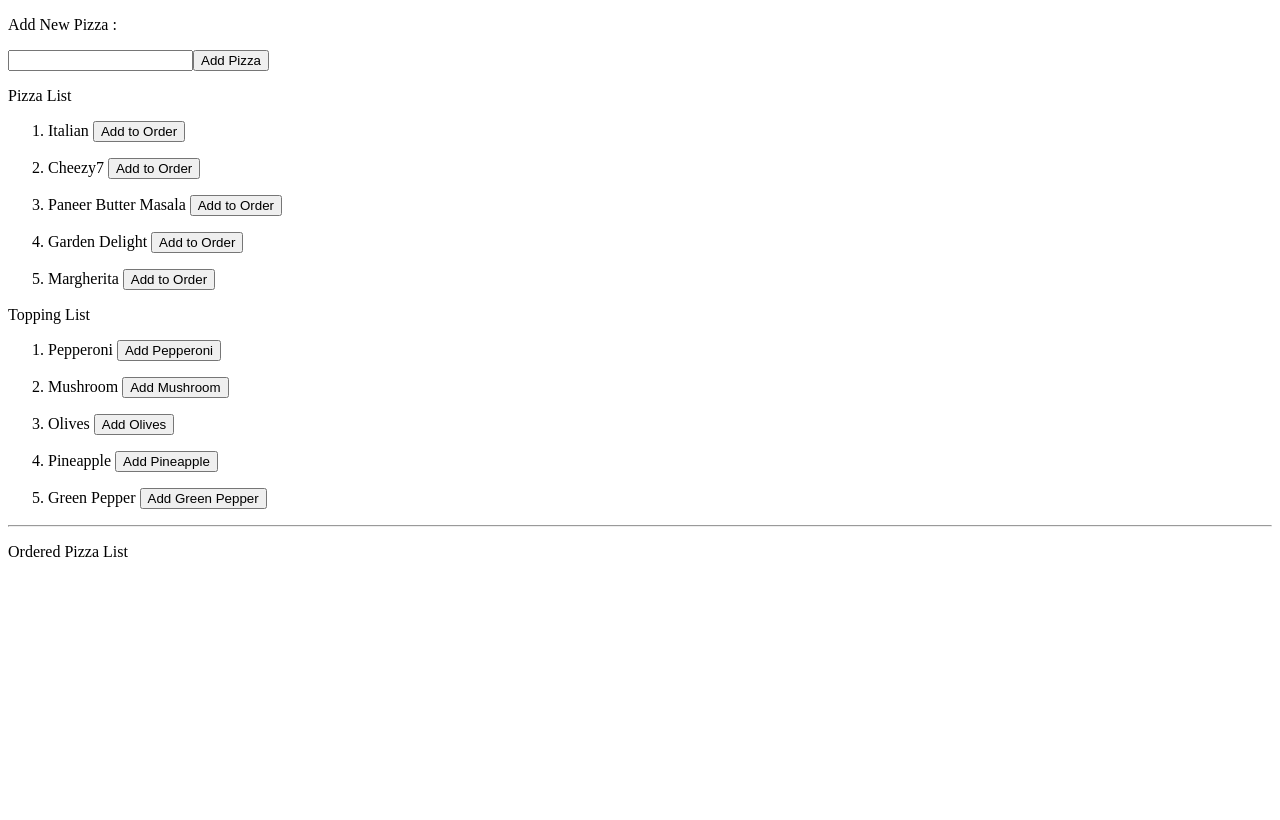
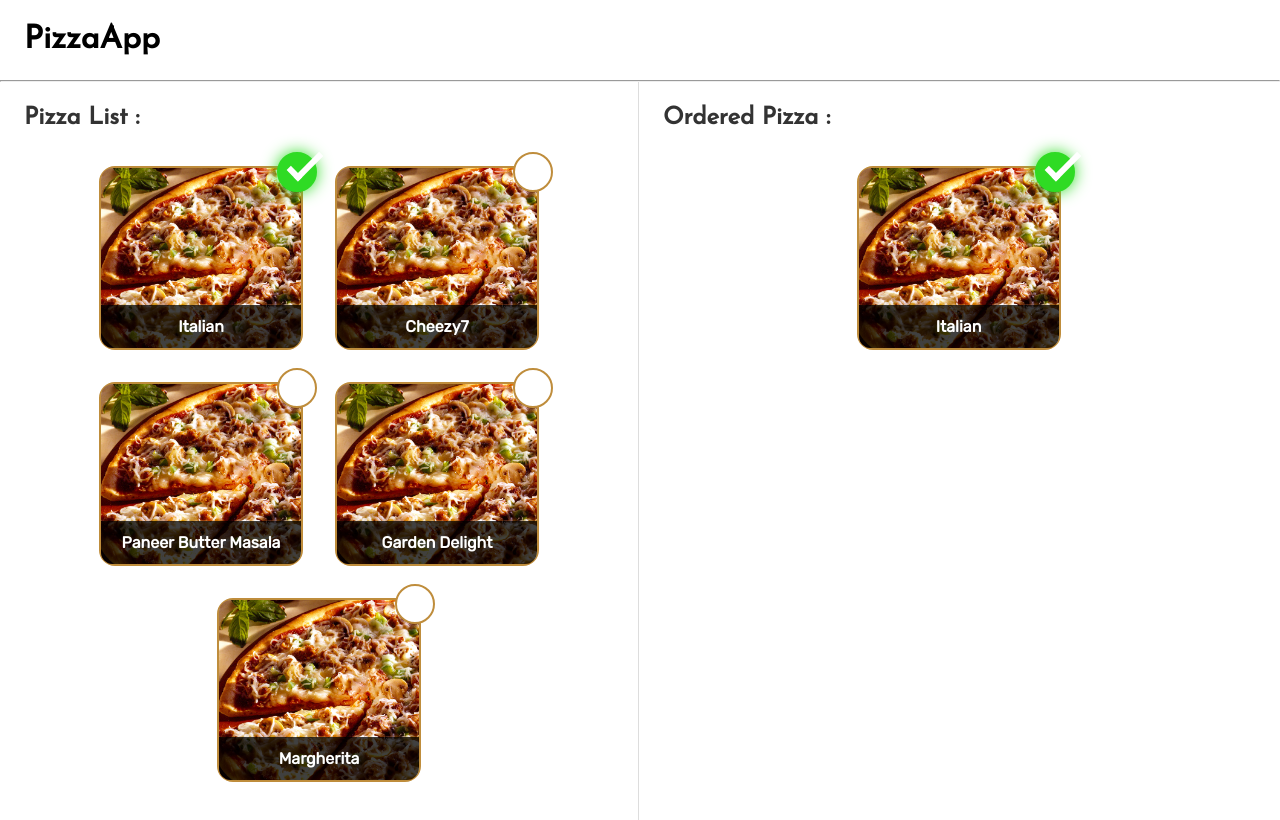
Before and after one commit to amitvchaudhary/jenish_angular, an Angular app in the folder pizza-app/: page / in a window 1280 px wide. Shown: the top 820 px of the page. Built offline with nearby package versions, Linux system fonts and the light colour scheme.

Commit message:
changes in pizza-app

```diff
--- a/pizza-app/src/app/app.component.css
+++ b/pizza-app/src/app/app.component.css
@@ -0,0 +1,125 @@
+@import url('https://fonts.googleapis.com/css?family=Josefin+Sans|Rubik&display=swap');
+.heading {
+  padding: 24px;
+}
+
+h1 {
+  font-family: 'Josefin Sans';
+}
+
+.flex-container {
+  width: 100%;
+  display: flex;
+  align-items: stretch;
+  flex-wrap: wrap;
+  color: #333;
+  font-family: 'Rubik';
+}
+
+.flex-container>div {
+  width: calc(50% - 1px);
+  padding: 24px;
+  box-sizing: border-box;
+  border-right: 1px solid #ddd;
+}
+
+.flex-container>div:last-child {
+  border: none;
+}
+
+.flex-container h2 {
+  font-family: 'Josefin Sans';
+}
+
+.flex-container .pizzalist-container {
+  padding: 20px;
+  text-align: center;
+}
+
+.flex-container .pizzalist-container ul {
+  display: flex;
+  flex-wrap: wrap;
+  justify-content: center;
+}
+
+.flex-container .pizzalist-container ul li {
+  list-style: none;
+  width: 200px;
+  height: 180px;
+  border: 2px solid #bf8d3c;
+  position: relative;
+  margin: 16px;
+  border-radius: 16px;
+}
+
+.flex-container .pizzalist-container ul li .pizza-container {
+  width: 100%;
+  height: 100%;
+  border-radius: 12px;
+  overflow: hidden;
+  position: relative;
+}
+
+.flex-container .pizzalist-container ul li .pizza-container img {
+  height: 100%;
+  transform: translateX(-24px);
+}
+
+.flex-container .pizzalist-container ul li .pizza-container .pizza-name {
+  position: absolute;
+  left: 0;
+  bottom: 0;
+  width: 100%;
+  padding: 12px;
+  box-sizing: border-box;
+  z-index: 1;
+  background: rgba(0, 0, 0, 0.75)
+}
+
+.flex-container .pizzalist-container ul li .pizza-container .pizza-name p {
+  text-align: center;
+  color: #fff;
+  font-weight: 600;
+}
+
+.flex-container .pizzalist-container ul li .check-box {
+  position: absolute;
+  top: -16px;
+  right: -16px;
+}
+
+.flex-container .pizzalist-container ul li .check-box input[type="checkbox"] {
+  height: 40px;
+  width: 40px;
+  -webkit-appearance: none;
+  border-radius: 50%;
+  background: #fff;
+  border: 2px solid #bf8d3c;
+  outline: none;
+  cursor: pointer;
+  position: relative;
+}
+
+.flex-container .pizzalist-container ul li .check-box input[type="checkbox"]::after {
+  content: '';
+  position: absolute;
+  left: 8px;
+  top: 1px;
+  height: 10px;
+  width: 30px;
+  border: 6px solid #fff;
+  border-top: none;
+  border-right: none;
+  transform: rotate(-45deg);
+  opacity: 0;
+}
+
+.flex-container .pizzalist-container ul li .check-box input:checked[type="checkbox"] {
+  background: #2fdb24;
+  border-color: #2fdb24;
+  box-shadow: 0 0 16px 0px #2fdb24;
+}
+
+.flex-container .pizzalist-container ul li .check-box input:checked[type="checkbox"]::after {
+  opacity: 1;
+}
--- a/pizza-app/src/app/app.component.html
+++ b/pizza-app/src/app/app.component.html
@@ -1,4 +1,8 @@
-<p>Add New Pizza :</p>
+<div class="heading">
+  <h1>{{title}}</h1>
+</div>
+
+<!-- <p>Add New Pizza :</p>
 <input type="text" #newPizza>
 <button (click)="addPizza(newPizza.value)">Add Pizza</button>
 
@@ -28,4 +32,45 @@
       </li>
     </ol>
   </li>
-</ol>
+</ol> -->
+
+<hr>
+
+<div class="flex-container">
+  <div>
+    <h2>Pizza List :</h2>
+    <div class="pizzalist-container">
+      <ul>
+        <li *ngFor="let pizza of pizzaList; let i = index">
+          <div class="pizza-container">
+            <img src="../assets/images/Pizza/ItalianPizza.jpg" alt="">
+            <div class="pizza-name">
+              <p>{{pizza.name}}</p>
+            </div>
+          </div>
+          <div class="check-box">
+            <input type="checkbox" [(ngModel)]="pizza.isOrdered" (change)="addToOrder(i)" />
+          </div>
+        </li>
+      </ul>
+    </div>
+  </div>
+  <div>
+    <h2>Ordered Pizza :</h2>
+    <div class="pizzalist-container">
+      <ul>
+        <li *ngFor="let pizza of orderedPizzaList; let i = index">
+          <div class="pizza-container">
+            <img src="../assets/images/Pizza/ItalianPizza.jpg" alt="">
+            <div class="pizza-name">
+              <p>{{pizza.name}}</p>
+            </div>
+          </div>
+          <div class="check-box">
+            <input type="checkbox" [(ngModel)]="pizza.isOrdered" (change)="removeFromOrder(i)" />
+          </div>
+        </li>
+      </ul>
+    </div>
+  </div>
+</div>
--- a/pizza-app/src/app/app.component.ts
+++ b/pizza-app/src/app/app.component.ts
@@ -1,6 +1,6 @@
 import { Component } from '@angular/core';
 import { Topping, Pizza } from './core/topping';
-import { SIZE, COLOR, TASTE } from './core/enumsList';
+import { SIZE, COLOR } from './core/enumsList';
 
 @Component({
   selector: 'app-root',
@@ -8,6 +8,8 @@ import { SIZE, COLOR, TASTE } from './core/enumsList';
   styleUrls: ['./app.component.css']
 })
 export class AppComponent {
+
+  title: string = "PizzaApp";
 
   ngOnInit() {
     console.log(this.pizzaList);
@@ -18,6 +20,7 @@ export class AppComponent {
     {
       name: 'Italian',
       size: '',
+      isOrdered: true,
       addedToppingList: [
         {
           name: 'Pepperoni',
@@ -33,21 +36,25 @@ export class AppComponent {
     {
       name: 'Cheezy7',
       size: '',
+      isOrdered: false,
       addedToppingList: []
     },
     {
       name: 'Paneer Butter Masala',
       size: '',
+      isOrdered: false,
       addedToppingList: []
     },
     {
       name: 'Garden Delight',
       size: '',
+      isOrdered: false,
       addedToppingList: []
     },
     {
       name: 'Margherita',
       size: '',
+      isOrdered: false,
       addedToppingList: []
     }
   ];
@@ -76,23 +83,49 @@ export class AppComponent {
     }
   ];
 
-  orderedPizzaList: Pizza[] = [];
+  orderedPizzaList: Pizza[] = [{
+    name: 'Italian',
+    size: '',
+    isOrdered: true,
+    addedToppingList: [
+      {
+        name: 'Pepperoni',
+        color: COLOR.RED,
+
+      },
+      {
+        name: 'Mushroom',
+        color: COLOR.BROWN,
+      }
+    ]
+  }];
+
+  marked = false;
 
   addPizza(pizza) {
     if (pizza != '') {
       const p = new Pizza();
       p.name = pizza;
       this.pizzaList.push(p);
-      console.log(this.pizzaList);
     }
   }
 
-  addTopping(index) {
-    this.orderedPizzaList[this.orderedPizzaList.length - 1].addedToppingList.push(this.toppingList[index]);
+  addToOrder(index) {
+    if (this.pizzaList[index].isOrdered == true) {
+      this.orderedPizzaList.push(this.pizzaList[index]);
+    }
+    else {
+      this.orderedPizzaList = this.orderedPizzaList.filter((obj) => this.pizzaList[index].name != obj.name);
+    }
   }
 
-  addToOrder(index) {
-    this.orderedPizzaList.push(this.pizzaList[index]);
-    console.log(this.orderedPizzaList);
+  removeFromOrder(index) {
+    this.pizzaList.map((pizza) => {
+      if (pizza.name === this.orderedPizzaList[index].name) {
+        pizza.isOrdered = false;
+      }
+      return pizza;
+    })
+    this.orderedPizzaList.splice(index, 1);
   }
 }
--- a/pizza-app/src/app/app.module.ts
+++ b/pizza-app/src/app/app.module.ts
@@ -1,5 +1,7 @@
 import { BrowserModule } from '@angular/platform-browser';
 import { NgModule } from '@angular/core';
+import { FormsModule } from '@angular/forms';
+
 
 import { AppRoutingModule } from './app-routing.module';
 import { AppComponent } from './app.component';
@@ -11,7 +13,8 @@ import { from } from 'rxjs';
   ],
   imports: [
     BrowserModule,
-    AppRoutingModule
+    AppRoutingModule,
+    FormsModule
   ],
   providers: [],
   bootstrap: [AppComponent]
--- a/pizza-app/src/app/core/topping.ts
+++ b/pizza-app/src/app/core/topping.ts
@@ -6,5 +6,6 @@ export class Topping {
 export class Pizza {
   name: string;
   size: string;
+  isOrdered: boolean;
   addedToppingList: Topping[] = [];
 }
--- a/pizza-app/src/styles.css
+++ b/pizza-app/src/styles.css
@@ -1 +1,6 @@
 /* You can add global styles to this file, and also import other style files */
+
+* {
+  margin: 0;
+  padding: 0;
+}
```
Also changed, not shown: pizza-app/src/assets/images/Pizza/ItalianPizza.jpg (added).
